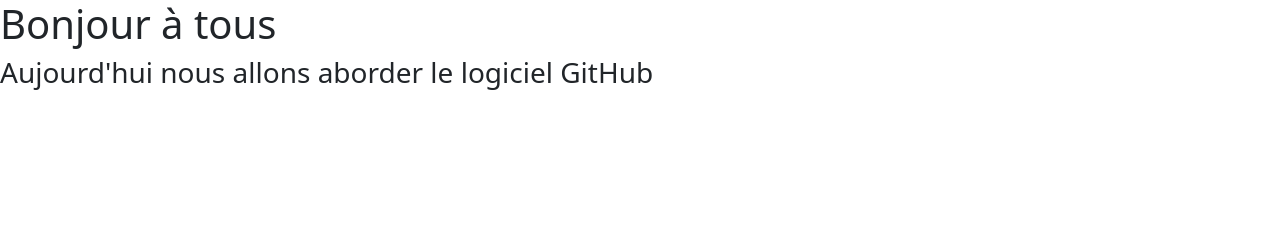
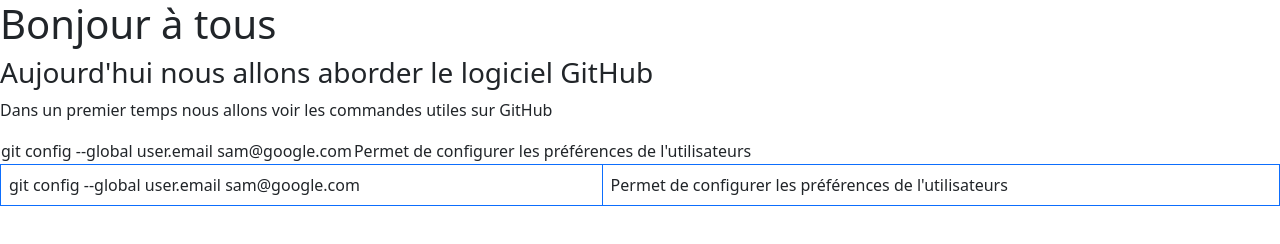
Before and after one commit to Estia-1a/Github-Concepts-g9-glamn, a plain HTML site: page index.html in a window 1280 px wide. Drawn offline with nearby package versions, Linux system fonts and the light colour scheme.

Commit message:
Ajout d'information GitHub

```diff
--- a/index.html
+++ b/index.html
@@ -27,6 +27,28 @@
         <h3>
             Aujourd'hui nous allons aborder le logiciel GitHub
         </h3>
+        <p>Dans un premier temps nous allons voir les commandes utiles sur GitHub</p>
+        <table>
+            <tr>
+                <td>
+                    git config --global user.email sam@google.com
+                </td>
+                <td>
+                    Permet de configurer les préférences de l'utilisateurs
+                </td>
+            </tr>
+        </table>
+
+        <table class="table table-bordered border-primary">
+            <tr>
+                <td>
+                    git config --global user.email sam@google.com
+                </td>
+                <td>
+                    Permet de configurer les préférences de l'utilisateurs
+                </td>
+            </tr>
+          </table>
     </div>
 
 </body>
```
